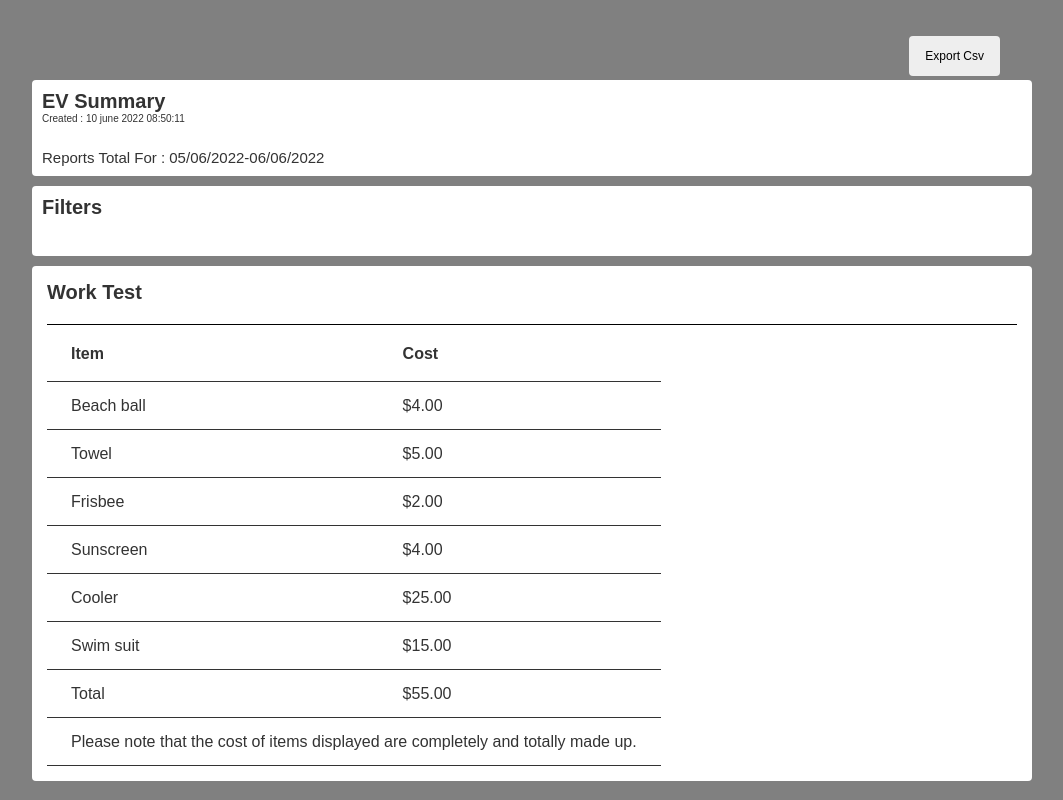
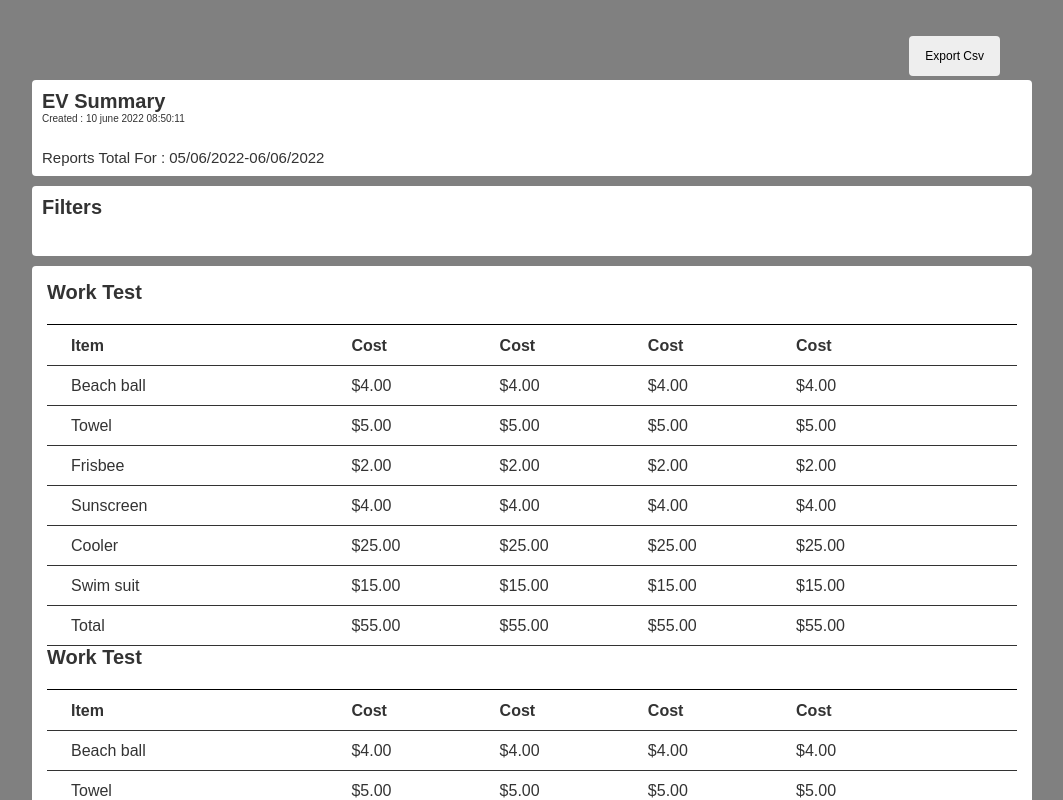
Before and after one commit to AjayP123/angular-a14ojh-fvh3vb, an Angular app: page / in a window 1280 px wide. Shown: the top 800 px of the page, without its empty margins (108-1171 px from the left). Built offline with nearby package versions, Linux system fonts and the light colour scheme.

Commit message:
7 files modified

```diff
--- a/src/app/app.component.html
+++ b/src/app/app.component.html
@@ -1,4 +1 @@
-<app-zippy-multislot>
-  <p question>Is content projection cool?</p>
-  <p>Let's learn about content projection!</p>
-</app-zippy-multislot>
+<app-zippy-multislot> </app-zippy-multislot>
--- a/src/app/table/table.component.html
+++ b/src/app/table/table.component.html
@@ -5,7 +5,6 @@
     <td mat-cell *matCellDef="let transaction">{{ transaction.item }}</td>
     <td mat-footer-cell *matFooterCellDef>Total</td>
   </ng-container>
-
   <!-- Cost Column -->
   <ng-container matColumnDef="cost">
     <th mat-header-cell *matHeaderCellDef>Cost</th>
@@ -14,48 +13,37 @@
     </td>
     <td mat-footer-cell *matFooterCellDef>{{ getTotalCost() | currency }}</td>
   </ng-container>
-
-  <!-- Item Description Column -->
-  <!-- <ng-container matColumnDef="item-description">
-    <th mat-header-cell *matHeaderCellDef>Name of the item purchased</th>
-  </ng-container> -->
-
-  <!-- Cost Description Column -->
-  <!-- <ng-container matColumnDef="cost-description">
-    <th mat-header-cell *matHeaderCellDef>Cost of the item in USD</th>
-  </ng-container> -->
-
-  <!-- Disclaimer column -->
-  <ng-container matColumnDef="disclaimer">
-    <td mat-footer-cell *matFooterCellDef colspan="2">
-      Please note that the cost of items displayed are completely and totally
-      made up.
+  <ng-container matColumnDef="cost1">
+    <th mat-header-cell *matHeaderCellDef>Cost</th>
+    <td mat-cell *matCellDef="let transaction">
+      {{ transaction.cost | currency }}
     </td>
+    <td mat-footer-cell *matFooterCellDef>{{ getTotalCost() | currency }}</td>
   </ng-container>
-
-  <!-- The table will render two header rows, one data row per data object, and two footer rows. -->
+  <ng-container matColumnDef="cost2">
+    <th mat-header-cell *matHeaderCellDef>Cost</th>
+    <td mat-cell *matCellDef="let transaction">
+      {{ transaction.cost | currency }}
+    </td>
+    <td mat-footer-cell *matFooterCellDef>{{ getTotalCost() | currency }}</td>
+  </ng-container>
+  <ng-container matColumnDef="cost3">
+    <th mat-header-cell *matHeaderCellDef>Cost</th>
+    <td mat-cell *matCellDef="let transaction">
+      {{ transaction.cost | currency }}
+    </td>
+    <td mat-footer-cell *matFooterCellDef>{{ getTotalCost() | currency }}</td>
+  </ng-container>
   <tr
     mat-header-row
     *matHeaderRowDef="displayedColumns"
     class="example-first-header-row"
   ></tr>
-  <!-- <tr
-    mat-header-row
-    *matHeaderRowDef="['item-description', 'cost-description']"
-    class="example-second-header-row"
-  ></tr> -->
-
   <tr mat-row *matRowDef="let row; columns: displayedColumns"></tr>
-
   <tr
     mat-footer-row
     *matFooterRowDef="displayedColumns"
     class="example-first-footer-row"
-  ></tr>
-  <tr
-    mat-footer-row
-    *matFooterRowDef="['disclaimer']"
-    class="example-second-footer-row"
   ></tr>
 </table>
 
--- a/src/app/table/table.component.scss
+++ b/src/app/table/table.component.scss
@@ -0,0 +1,15 @@
+table {
+  width: 100%;
+}
+tr.mat-header-row {
+  height: 40px;
+}
+tr.mat-row,
+tr.mat-footer-row {
+  height: 40px;
+}
+// th.mat-header-cell,
+// td.mat-cell,
+// td.mat-footer-cell {
+//   // padding-left: 15px;
+// }
--- a/src/app/table/table.component.ts
+++ b/src/app/table/table.component.ts
@@ -6,7 +6,7 @@ import { Component } from '@angular/core';
   styleUrls: ['./table.component.scss'],
 })
 export class TableBasicComponent {
-  displayedColumns: string[] = ['item', 'cost'];
+  displayedColumns: string[] = ['item', 'cost', 'cost1', 'cost2', 'cost3'];
   transactions: any[] = [
     { item: 'Beach ball', cost: 4 },
     { item: 'Towel', cost: 5 },
--- a/src/app/zippy-multislot/zippy-multislot.component.html
+++ b/src/app/zippy-multislot/zippy-multislot.component.html
@@ -1,20 +1,22 @@
-<section>
+<div>
   <mat-toolbar class="toolbar">
     <div>
       <button mat-button class="button">Export Csv</button>
     </div>
   </mat-toolbar>
-</section>
-<section class="summary">
+</div>
+<div class="summary">
   <div class="header">EV Summary</div>
   <div class="sub-header">Created : 10 june 2022 08:50:11</div>
   <div class="footer">Reports Total For : 05/06/2022-06/06/2022</div>
-</section>
-<section class="filter">
+</div>
+<div class="filter">
   <div class="header">Filters</div>
-</section>
-<section class="tables">
-  <div class="table-heading">Work Test</div>
-  <hr />
-  <table-basic></table-basic>
-</section>
+</div>
+<div class="tables">
+  <ng-container *ngFor="let item of items">
+    <div class="table-heading">Work Test</div>
+    <hr />
+    <table-basic></table-basic>
+  </ng-container>
+</div>
--- a/src/app/zippy-multislot/zippy-multislot.component.scss
+++ b/src/app/zippy-multislot/zippy-multislot.component.scss
@@ -16,7 +16,7 @@
   text-align: center;
 }
 
-section {
+div {
   display: flex;
 }
 .summary {
@@ -67,6 +67,3 @@ hr {
   margin: 0;
   margin-top: 20px;
 }
-tr.mat-header-row {
-  height: 40px !important;
-}
--- a/src/app/zippy-multislot/zippy-multislot.component.ts
+++ b/src/app/zippy-multislot/zippy-multislot.component.ts
@@ -5,7 +5,9 @@ import { Component } from '@angular/core';
   templateUrl: './zippy-multislot.component.html',
   styleUrls: ['./zippy-multislot.component.scss'],
 })
-export class ZippyMultislotComponent {}
+export class ZippyMultislotComponent {
+  public readonly items: Array<number> = [1, 2];
+}
 
 /*
 Copyright Google LLC. All Rights Reserved.
```
